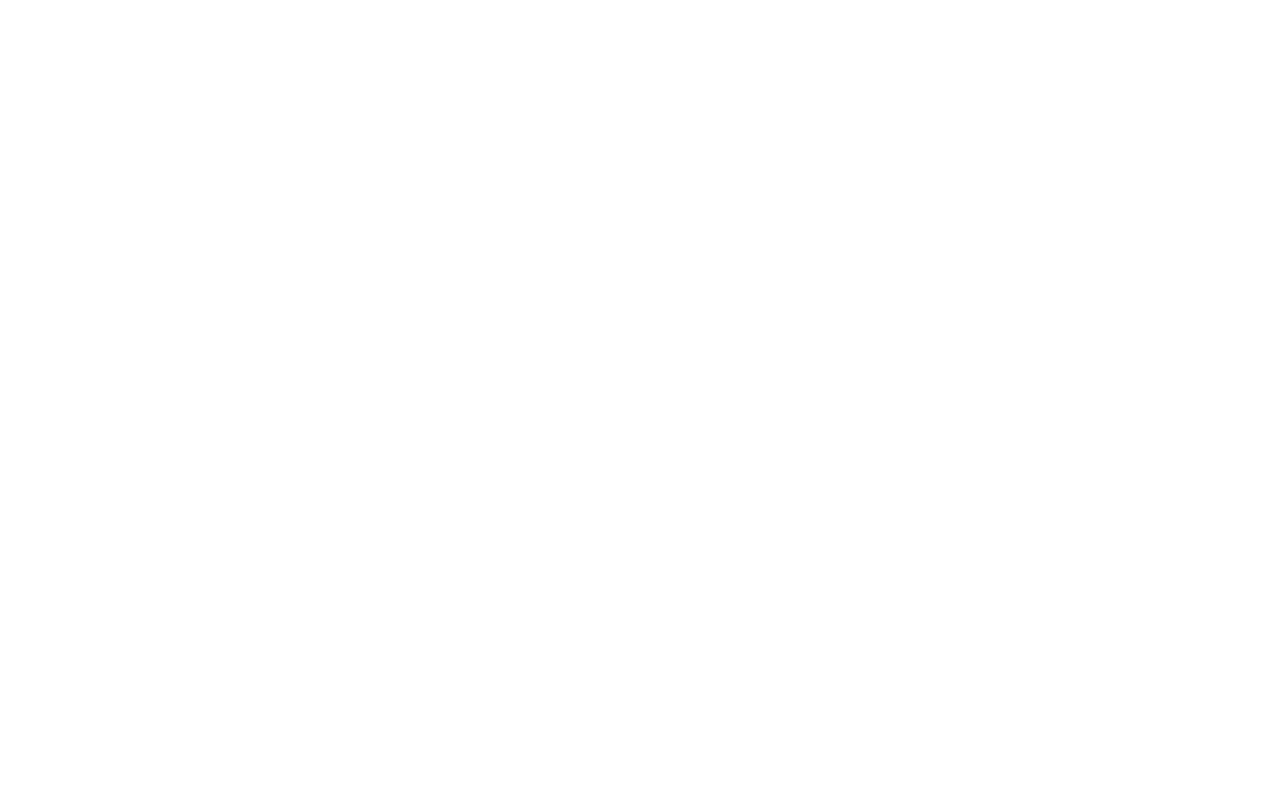
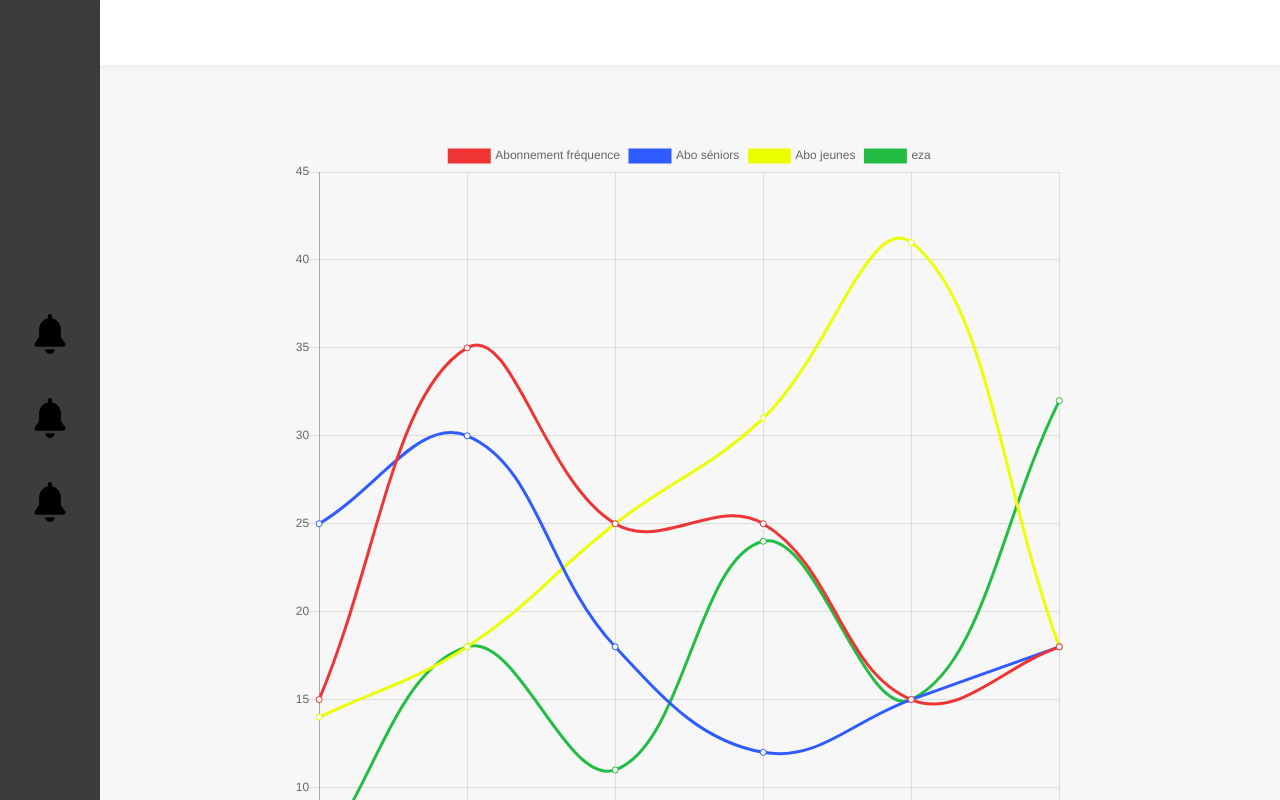
Before and after one commit to biketeman/DataApi, a Vue app in the folder app/: page /line in a window 1280 px wide. Shown: the top 800 px of the page. Built offline with nearby package versions, Linux system fonts and the light colour scheme.

Commit message:
adding options and second graph

```diff
--- a/app/src/components/AboBarChart.vue
+++ b/app/src/components/AboBarChart.vue
@@ -1,6 +1,6 @@
 <template>
   <div class="small">
-    <bar-chart :chart-data="datacollection"></bar-chart>
+    <bar-chart :chart-data="datacollection" :options="this.options"></bar-chart>
   </div>
 </template>
 
@@ -13,7 +13,20 @@
 	},
 	data () {
 		return {
-			datacollection: null,
+			datacollection: {
+				labels: ['0 - 3', '4 - 6', '7 - 9', '10 +'],
+				datasets: [
+					{
+						label: 'Abonnés',
+						backgroundColor: '#f87979',
+						data: [15, 35, 25, 25]
+					}, {
+						label: 'Non-Abonnés',
+						backgroundColor: '#41aff4',
+						data: [40, 30, 18, 12]
+					}
+				]
+			},
 			options: {
 				scales: {
 					xAxes: [{
@@ -42,53 +55,14 @@
 	methods: {
 		fillData () {
 			console.log(this.options)
-			this.datacollection = {
-				labels: ['0 - 3', '4 - 6', '7 - 9', '10 +'],
-				datasets: [
-					{
-						label: 'Abonnés',
-						backgroundColor: '#f87979',
-						data: [15, 35, 25, 25]
-					}, {
-						label: 'Non-Abonnés',
-						backgroundColor: '#41aff4',
-						data: [40, 30, 18, 12]
-					}
-				]
-			}
 		}
 	}
 }
-// import BarChart from './charts/BarChart.js'
-
-// export default {
-// 	components: {
-// 		BarChart
-// 	},
-// 	data () {
-// 		return {
-// 			datacollection: null
-// 		}
-// 	},
-// 	mounted () {
-// 		// Overwriting base render method with actual data.
-// 		this.renderChart({
-// 			labels: ['January', 'February', 'March', 'April', 'May', 'June', 'July', 'August', 'September', 'October', 'November', 'December'],
-// 			datasets: [
-// 				{
-// 					label: 'GitHub Commits',
-// 					backgroundColor: '#f87979',
-// 					data: [40, 20, 12, 39, 10, 40, 39, 80, 40, 20, 12, 11]
-// 				}
-// 			]
-// 		})
-// 	}
-// }
 </script>
 
 <style>
   .small {
-    max-width: 750px;
+    max-width: 600px;
     margin:  75px auto;
   }
 </style>
--- /dev/null
+++ b/app/src/components/AboLineChart.vue
@@ -0,0 +1,72 @@
+<template>
+  <div class="small">
+    <line-chart :chart-data="datacollection" :options="options"></line-chart>
+  </div>
+</template>
+
+<script>
+import LineChart from './charts/LineChart.js'
+
+export default {
+	components: {
+		LineChart
+	},
+	data () {
+		return {
+			datacollection: {
+				labels: ['Janvier', 'Mars', 'Mai', 'Juillet', 'Septembre', 'Novembre'],
+				datasets: [
+					{
+						label: 'Abonnement fréquence',
+						backgroundColor: 'white',
+						data: [15, 35, 25, 25, 15, 18],
+						fill: false,
+						borderColor: '#EF3434'
+					}, {
+						label: 'Abo séniors',
+						backgroundColor: 'white',
+						data: [25, 30, 18, 12, 15, 18],
+						fill: false,
+						borderColor: '#2E5CFF'
+					}, {
+						label: 'Abo jeunes',
+						backgroundColor: 'white',
+						data: [14, 18, 25, 31, 41, 18],
+						fill: false,
+						borderColor: '#EBFF00'
+					},
+					{
+						label: 'eza',
+						backgroundColor: 'white',
+						data: [6, 18, 11, 24, 15, 32],
+						fill: false,
+						borderColor: '#22BD44'
+					}
+				]
+			},
+			options: {
+				title: {
+					display: true,
+					position: 'bottom',
+					text: 'Évolution de la souscription d abonements'
+				}
+			}
+		}
+	},
+	mounted () {
+		this.fillData()
+	},
+	methods: {
+		fillData () {
+			console.log(this.options)
+		}
+	}
+}
+</script>
+
+<style scoped>
+  .small {
+    max-width: 800px;
+    margin:  75px auto;
+  }
+</style>
--- a/app/src/components/Container.vue
+++ b/app/src/components/Container.vue
@@ -1,15 +1,19 @@
 <template>
     <div class="container-without-left-bar">
 			<AboBarChart v-show="$route.path === '/dashboard'"></AboBarChart>
+			<AboLineChart v-show="$route.path === '/line'"></AboLineChart>
     </div>
 </template>
 
 <script>
 import AboBarChart from '@/components/AboBarChart.vue'
+import AboLineChart from '@/components/AboLineChart.vue'
+
 export default {
 	name: 'container',
 	components: {
-		AboBarChart
+		AboBarChart,
+		AboLineChart
 	}
 }
 </script>
--- a/app/src/components/charts/BarChart.js
+++ b/app/src/components/charts/BarChart.js
@@ -4,12 +4,7 @@
 export default {
 	extends: Bar,
 	mixins: [reactiveProp],
-	props: {
-		chartdata: {
-			type: Object,
-			default: null
-		}
-	},
+	props: ['options', 'chartdata'],
 	mounted () {
 		// this.chartData is created in the mixin.
 		// If you want to pass options please create a local options object
--- a/app/src/components/charts/LineChart.js
+++ b/app/src/components/charts/LineChart.js
@@ -4,7 +4,7 @@
 export default {
 	extends: Line,
 	mixins: [reactiveProp],
-	props: ['options'],
+	props: ['options', 'chartdata'],
 	mounted () {
 		// this.chartData is created in the mixin.
 		// If you want to pass options please create a local options object
--- a/app/src/router.js
+++ b/app/src/router.js
@@ -25,6 +25,11 @@
 			path: '/dashboard',
 			name: 'dashboard',
 			component: () => import('./views/Dashboard.vue')
+		},
+		{
+			path: '/line',
+			name: 'line',
+			component: () => import('./views/Dashboard.vue')
 		}
 	]
 })
```
